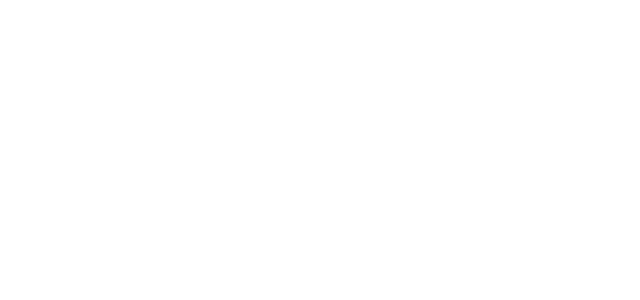
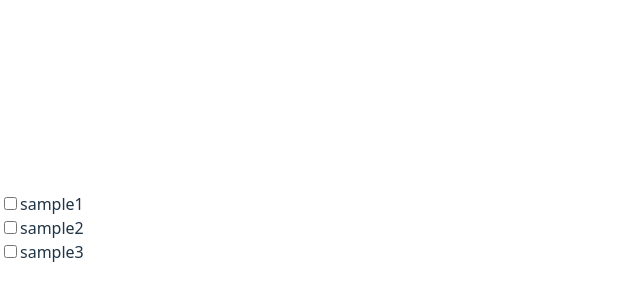
Before and after one commit to amami1625/React-Todo-App, a React (Vite) app: page / in a window 1280 px wide. Shown: the part 172-472 px from the top of the page, without its empty margins (0-640 px from the left). Built offline with nearby package versions, Linux system fonts and the light colour scheme.

Commit message:
App へ TodoItem を追加

```diff
--- a/src/App.tsx
+++ b/src/App.tsx
@@ -1,6 +1,7 @@
 import { useState } from "react"
 import TodoList from "./components/TodoList"
 import { Todo } from "./types/type";
+import TodoItem from "./components/TodoItem";
 
 function App() {
   const tempTodos = [
@@ -12,7 +13,9 @@
 
   return (
     <>
-      <TodoList />
+      <TodoList>
+        {todos.map(todo => <TodoItem todo={todo} key={todo.id}/>)}
+      </TodoList>
     </>
   )
 }
```
